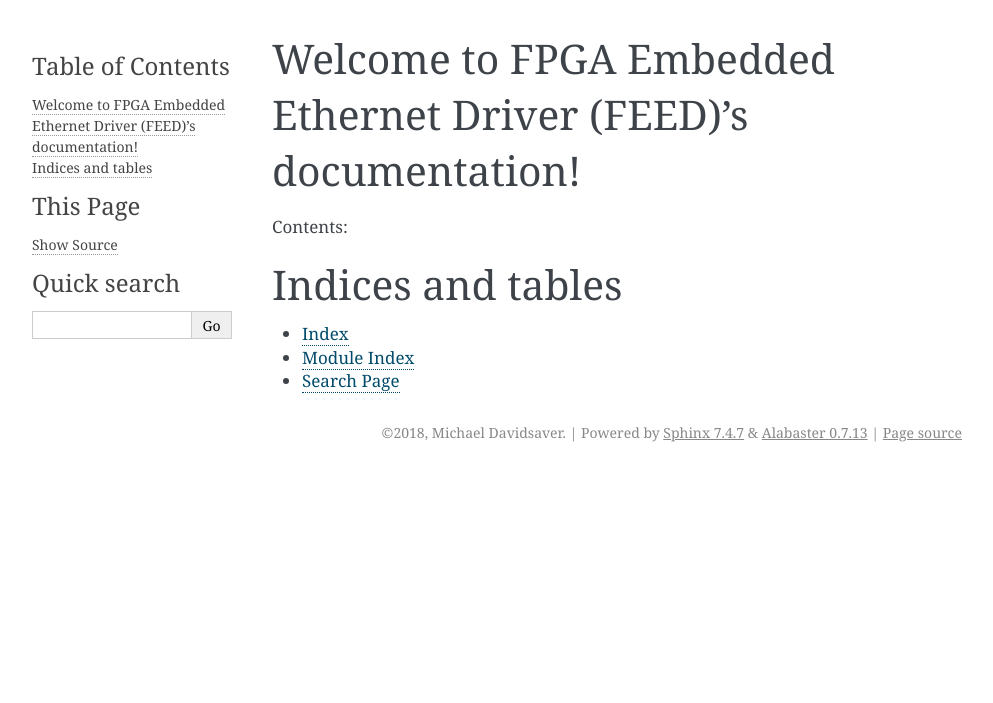
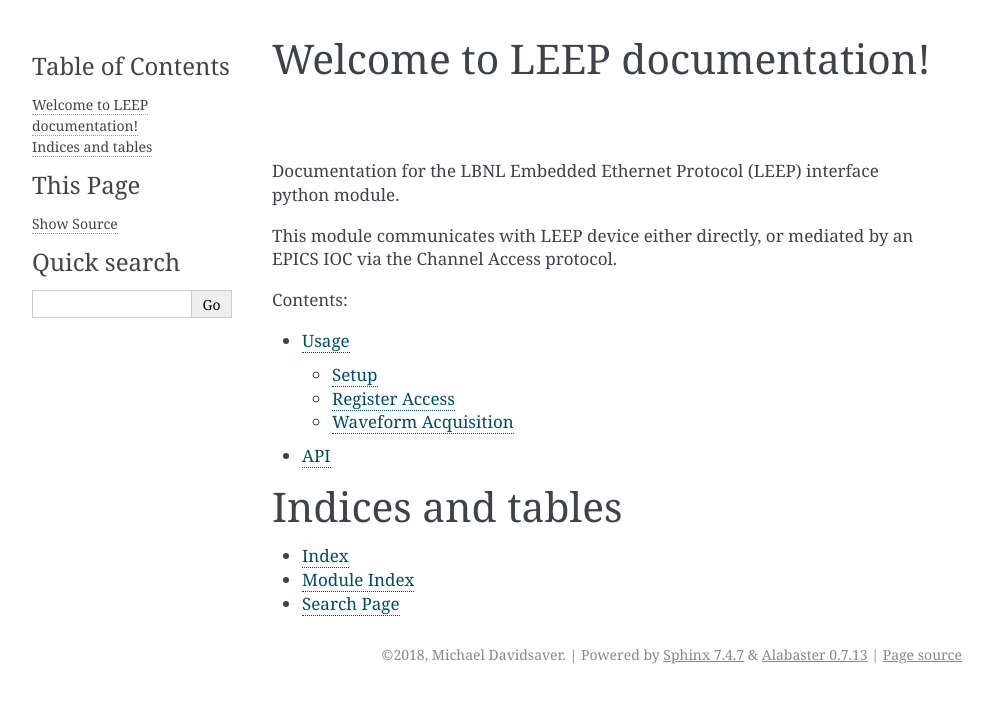
Before and after one commit to osprey-dcs/feed-core, a Sphinx documentation site: the page built from documentation/index.rst, in a window 1280 px wide. Shown: the top 703 px of the page, without its empty margins (148-1141 px from the left). Built offline with Sphinx 7.4.7, drawn with Linux system fonts in a browser that asks for light colours.

Commit message:
start python leep module documentation

```diff
--- a/documentation/conf.py
+++ b/documentation/conf.py
@@ -1,6 +1,6 @@
 # -*- coding: utf-8 -*-
 #
-# FPGA Embedded Ethernet Driver (FEED) documentation build configuration file, created by
+# LBNL Embedded Ethernet Protocol (LEEP) documentation build configuration file, created by
 # sphinx-quickstart on Thu Jan 18 18:36:56 2018.
 #
 # This file is execfile()d with the current directory set to its
@@ -16,9 +16,9 @@
 # add these directories to sys.path here. If the directory is relative to the
 # documentation root, use os.path.abspath to make it absolute, like shown here.
 #
-# import os
-# import sys
-# sys.path.insert(0, os.path.abspath('.'))
+import os
+import sys
+sys.path.insert(0, os.path.abspath('../src/python'))
 
 # -- General configuration ------------------------------------------------
 
@@ -52,7 +52,7 @@ source_suffix = '.rst'
 master_doc = 'index'
 
 # General information about the project.
-project = u'FPGA Embedded Ethernet Driver (FEED)'
+project = u'LBNL Embedded Ethernet Protocol (LEEP)'
 copyright = u'2018, Michael Davidsaver'
 author = u'Michael Davidsaver'
 
@@ -137,7 +137,7 @@ html_theme = 'alabaster'
 # The name for this set of Sphinx documents.
 # "<project> v<release> documentation" by default.
 #
-# html_title = u'FPGA Embedded Ethernet Driver (FEED) v0.1'
+# html_title = u'LBNL Embedded Ethernet Protocol (LEEP) v0.1'
 
 # A shorter title for the navigation bar.  Default is the same as html_title.
 #
@@ -263,7 +263,7 @@ latex_elements = {
 # (source start file, target name, title,
 #  author, documentclass [howto, manual, or own class]).
 latex_documents = [
-    (master_doc, 'FPGAEmbeddedEthernetDriverFEED.tex', u'FPGA Embedded Ethernet Driver (FEED) Documentation',
+    (master_doc, 'FPGAEmbeddedEthernetDriverFEED.tex', u'LBNL Embedded Ethernet Protocol (LEEP) Documentation',
      u'Michael Davidsaver', 'manual'),
 ]
 
@@ -305,7 +305,7 @@ latex_documents = [
 # One entry per manual page. List of tuples
 # (source start file, name, description, authors, manual section).
 man_pages = [
-    (master_doc, 'fpgaembeddedethernetdriverfeed', u'FPGA Embedded Ethernet Driver (FEED) Documentation',
+    (master_doc, 'fpgaembeddedethernetdriverfeed', u'LBNL Embedded Ethernet Protocol (LEEP) Documentation',
      [author], 1)
 ]
 
@@ -320,7 +320,7 @@ man_pages = [
 # (source start file, target name, title, author,
 #  dir menu entry, description, category)
 texinfo_documents = [
-    (master_doc, 'FPGAEmbeddedEthernetDriverFEED', u'FPGA Embedded Ethernet Driver (FEED) Documentation',
+    (master_doc, 'FPGAEmbeddedEthernetDriverFEED', u'LBNL Embedded Ethernet Protocol (LEEP) Documentation',
      author, 'FPGAEmbeddedEthernetDriverFEED', 'One line description of project.',
      'Miscellaneous'),
 ]
--- a/documentation/index.rst
+++ b/documentation/index.rst
@@ -1,17 +1,24 @@
-.. FPGA Embedded Ethernet Driver (FEED) documentation master file, created by
+.. LBNL Embedded Ethernet Protocol (LEEP) documentation master file, created by
    sphinx-quickstart on Thu Jan 18 18:36:56 2018.
    You can adapt this file completely to your liking, but it should at least
    contain the root `toctree` directive.
 
-Welcome to FPGA Embedded Ethernet Driver (FEED)'s documentation!
-================================================================
+Welcome to LEEP documentation!
+==================================================================
+
+Documentation for the LBNL Embedded Ethernet Protocol (LEEP)
+interface python module.
+
+This module communicates with LEEP device either directly,
+or mediated by an EPICS IOC via the Channel Access protocol.
 
 Contents:
 
 .. toctree::
    :maxdepth: 2
 
-
+   usage
+   api
 
 Indices and tables
 ==================
```
Also changed, not shown: documentation/api.rst (added, +24 -0 lines), documentation/usage.rst (added, +98 -0 lines), 2 other files.
